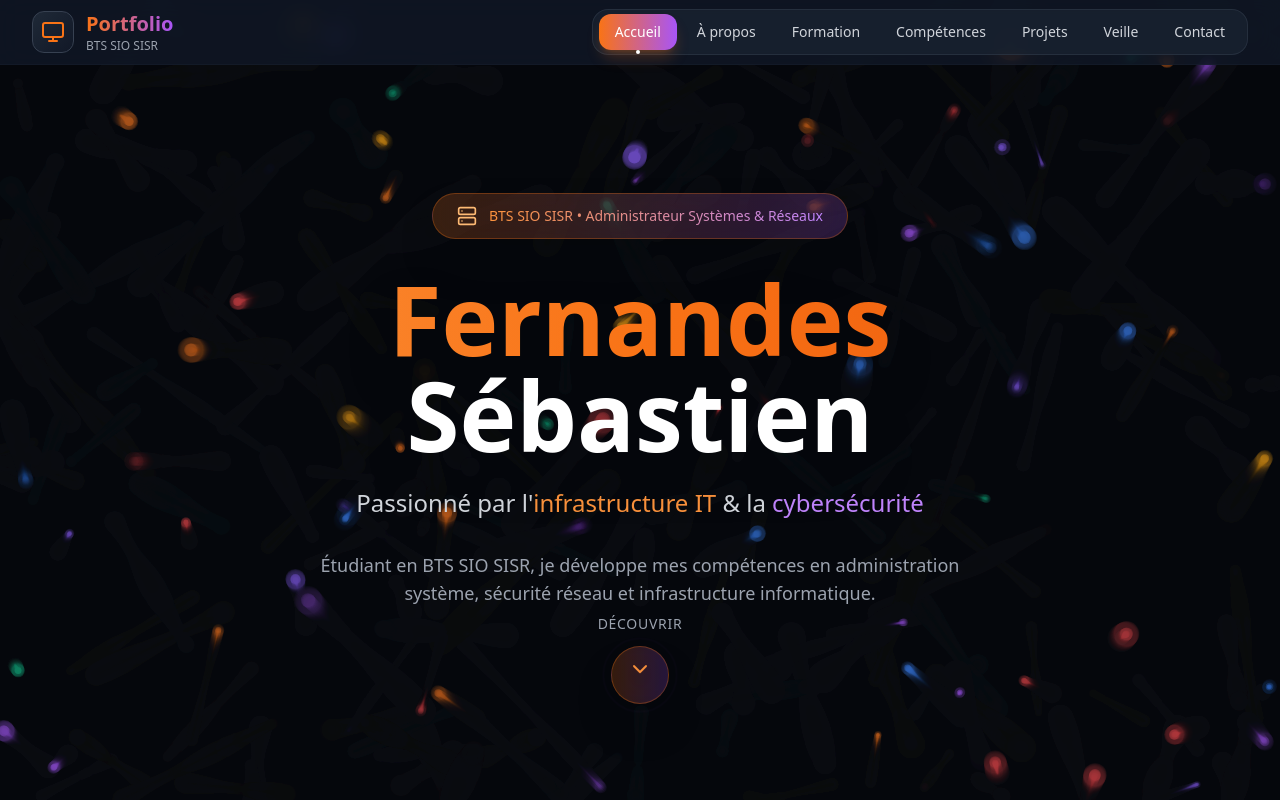
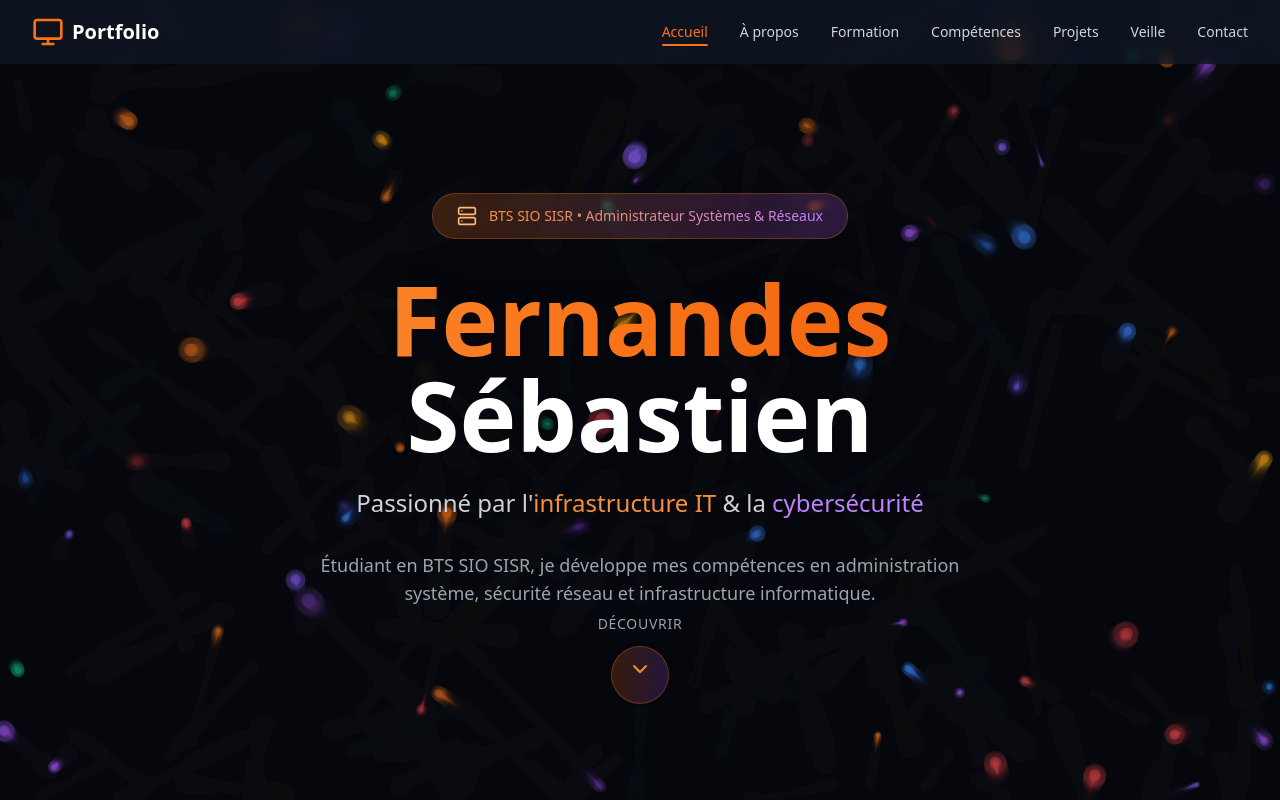
Before and after one commit to CapitaineRick/Portfolio, a React (Vite) app: page / in a window 1280 px wide. Shown: the top 800 px of the page. Built offline with nearby package versions, Linux system fonts and the light colour scheme.

Commit message:
Navbar simple et élégante

```diff
--- a/src/components/Navbar.tsx
+++ b/src/components/Navbar.tsx
@@ -1,5 +1,5 @@
 import React, { useState, useEffect } from 'react';
-import { Monitor, Menu, X, ChevronDown } from 'lucide-react';
+import { Monitor, Menu, X } from 'lucide-react';
 
 const Navbar: React.FC = () => {
   const [isOpen, setIsOpen] = useState(false);
@@ -21,7 +21,6 @@ const Navbar: React.FC = () => {
       const scrollPosition = window.scrollY;
       setIsScrolled(scrollPosition > 50);
 
-      // Détection de la section active
       const sections = navLinks.map(link => link.href.substring(1));
       const current = sections.find(section => {
         const element = document.getElementById(section);
@@ -49,36 +48,28 @@ const Navbar: React.FC = () => {
   };
 
   return (
-    <nav className={`fixed w-full z-50 transition-all duration-500 ${
+    <nav className={`fixed w-full z-50 transition-all duration-300 ${
       isScrolled
-        ? 'backdrop-blur-xl bg-gray-900/95 border-b border-gray-800/50 shadow-2xl shadow-black/20'
-        : 'backdrop-blur-md bg-gray-900/80 border-b border-gray-800/30'
+        ? 'backdrop-blur-lg bg-gray-900/90 shadow-lg'
+        : 'backdrop-blur-md bg-gray-900/70'
     }`}>
       <div className="max-w-7xl mx-auto px-4 sm:px-6 lg:px-8">
         <div className="flex justify-between h-16 items-center">
 
-          {/* Logo amélioré */}
-          <div className="flex-shrink-0 flex items-center group cursor-pointer" onClick={() => handleNavClick('#home')}>
-            <div className="relative">
-              <div className="absolute inset-0 bg-gradient-to-r from-orange-500 to-purple-500 rounded-xl blur opacity-0 group-hover:opacity-75 transition-opacity duration-300"></div>
-              <div className="relative p-2 bg-gradient-to-br from-gray-800 to-gray-900 rounded-xl border border-gray-700 group-hover:border-gray-600 transition-all duration-300">
-                <Monitor className="h-6 w-6 text-orange-500 group-hover:text-orange-400 transition-colors" />
-              </div>
-            </div>
-            <div className="ml-3">
-              <span className="text-xl font-bold bg-clip-text text-transparent bg-gradient-to-r from-orange-500 to-purple-500 group-hover:from-orange-400 group-hover:to-purple-400 transition-all duration-300">
+          {/* Logo simple */}
+          <div
+            className="flex items-center cursor-pointer group"
+            onClick={() => handleNavClick('#home')}
+          >
+            <Monitor className="h-8 w-8 text-orange-500 group-hover:text-orange-400 transition-colors" />
+            <span className="ml-2 text-xl font-bold text-white group-hover:text-orange-400 transition-colors">
               Portfolio
             </span>
-              <div className="text-xs text-gray-400 group-hover:text-gray-300 transition-colors">
-                BTS SIO SISR
-              </div>
-            </div>
           </div>
 
-          {/* Navigation desktop améliorée */}
-          <div className="hidden md:flex items-center">
-            <div className="flex items-center bg-gray-800/50 backdrop-blur-sm rounded-2xl p-1 border border-gray-700/50">
-              {navLinks.map((link, index) => (
+          {/* Navigation desktop */}
+          <div className="hidden md:flex items-center space-x-8">
+            {navLinks.map(link => (
               <a
                 key={link.name}
                 href={link.href}
@@ -86,69 +77,41 @@ const Navbar: React.FC = () => {
                   e.preventDefault();
                   handleNavClick(link.href);
                 }}
-                  className={`relative px-4 py-2 mx-0.5 rounded-xl text-sm font-medium transition-all duration-300 group
+                className={`text-sm font-medium transition-colors duration-200 relative
                   ${activeSection === link.href.substring(1)
-                      ? 'text-white bg-gradient-to-r from-orange-500 to-purple-500 shadow-lg shadow-orange-500/25'
-                      : 'text-gray-300 hover:text-white hover:bg-gray-700/50'
+                    ? 'text-orange-500'
+                    : 'text-gray-300 hover:text-white'
                   }`}
               >
-                  <span className="relative z-10">{link.name}</span>
-
-                  {/* Effet de hover pour les liens non actifs */}
-                  {activeSection !== link.href.substring(1) && (
-                    <div className="absolute inset-0 bg-gradient-to-r from-orange-500/20 to-purple-500/20 rounded-xl opacity-0 group-hover:opacity-100 transition-opacity duration-300"></div>
-                  )}
-
-                  {/* Indicateur actif */}
+                {link.name}
                 {activeSection === link.href.substring(1) && (
-                    <div className="absolute -bottom-1 left-1/2 transform -translate-x-1/2 w-1 h-1 bg-white rounded-full"></div>
+                  <span className="absolute -bottom-1 left-0 w-full h-0.5 bg-orange-500 rounded-full"></span>
                 )}
               </a>
             ))}
           </div>
-          </div>
 
-          {/* Bouton menu mobile amélioré */}
+          {/* Bouton menu mobile */}
           <div className="flex md:hidden">
             <button
               onClick={() => setIsOpen(!isOpen)}
-              className={`relative p-3 rounded-xl transition-all duration-300 group ${
-                isOpen
-                  ? 'bg-gradient-to-r from-orange-500 to-purple-500 text-white'
-                  : 'bg-gray-800/80 hover:bg-gray-700 text-gray-300 hover:text-white'
-              }`}
-              aria-expanded={isOpen}
+              className="p-2 rounded-lg text-gray-300 hover:text-white hover:bg-gray-800 transition-colors"
             >
-              <span className="sr-only">Menu principal</span>
-              <div className="relative w-6 h-6">
-                <span className={`absolute block h-0.5 w-6 bg-current transform transition-all duration-300 ${
-                  isOpen ? 'rotate-45 translate-y-0' : '-translate-y-2'
-                }`} />
-                <span className={`absolute block h-0.5 w-6 bg-current transform transition-all duration-300 ${
-                  isOpen ? 'opacity-0' : 'opacity-100'
-                }`} />
-                <span className={`absolute block h-0.5 w-6 bg-current transform transition-all duration-300 ${
-                  isOpen ? '-rotate-45 translate-y-0' : 'translate-y-2'
-                }`} />
-              </div>
+              {isOpen ? (
+                <X className="h-6 w-6" />
+              ) : (
+                <Menu className="h-6 w-6" />
+              )}
             </button>
           </div>
         </div>
       </div>
 
-      {/* Menu mobile amélioré */}
-      <div className={`md:hidden transition-all duration-500 ease-in-out ${
-        isOpen
-          ? 'max-h-96 opacity-100'
-          : 'max-h-0 opacity-0'
-      } overflow-hidden`}>
-        <div className="relative">
-          {/* Fond avec effet glassmorphism */}
-          <div className="absolute inset-0 bg-gradient-to-b from-gray-900/95 to-gray-900/98 backdrop-blur-xl"></div>
-
-          {/* Contenu du menu */}
-          <div className="relative px-4 pt-2 pb-6 space-y-2">
-            {navLinks.map((link, index) => (
+      {/* Menu mobile */}
+      {isOpen && (
+        <div className="md:hidden bg-gray-900/95 backdrop-blur-lg border-t border-gray-800">
+          <div className="px-4 pt-2 pb-3 space-y-1">
+            {navLinks.map(link => (
               <a
                 key={link.name}
                 href={link.href}
@@ -156,34 +119,18 @@ const Navbar: React.FC = () => {
                   e.preventDefault();
                   handleNavClick(link.href);
                 }}
-                className={`relative block px-4 py-3 rounded-xl text-base font-medium transition-all duration-300 group ${
-                  activeSection === link.href.substring(1)
-                    ? 'bg-gradient-to-r from-orange-500 to-purple-500 text-white shadow-lg'
-                    : 'text-gray-300 hover:text-white hover:bg-gray-800/50'
+                className={`block px-3 py-2 rounded-lg text-base font-medium transition-colors
+                  ${activeSection === link.href.substring(1)
+                    ? 'text-orange-500 bg-orange-500/10'
+                    : 'text-gray-300 hover:text-white hover:bg-gray-800'
                   }`}
-                style={{ animationDelay: `${index * 50}ms` }}
               >
-                <div className="flex items-center justify-between">
-                  <span>{link.name}</span>
-                  {activeSection === link.href.substring(1) && (
-                    <div className="w-2 h-2 bg-white rounded-full animate-pulse"></div>
-                  )}
-                </div>
-
-                {/* Effet de hover */}
-                {activeSection !== link.href.substring(1) && (
-                  <div className="absolute inset-0 bg-gradient-to-r from-orange-500/10 to-purple-500/10 rounded-xl opacity-0 group-hover:opacity-100 transition-opacity duration-300"></div>
-                )}
+                {link.name}
               </a>
             ))}
-
-            {/* Séparateur décoratif */}
-            <div className="flex justify-center pt-4">
-              <div className="w-12 h-1 bg-gradient-to-r from-orange-500 to-purple-500 rounded-full"></div>
           </div>
         </div>
-        </div>
-      </div>
+      )}
     </nav>
   );
 };
```
Lines whose indentation alone changed are shown as unchanged.
